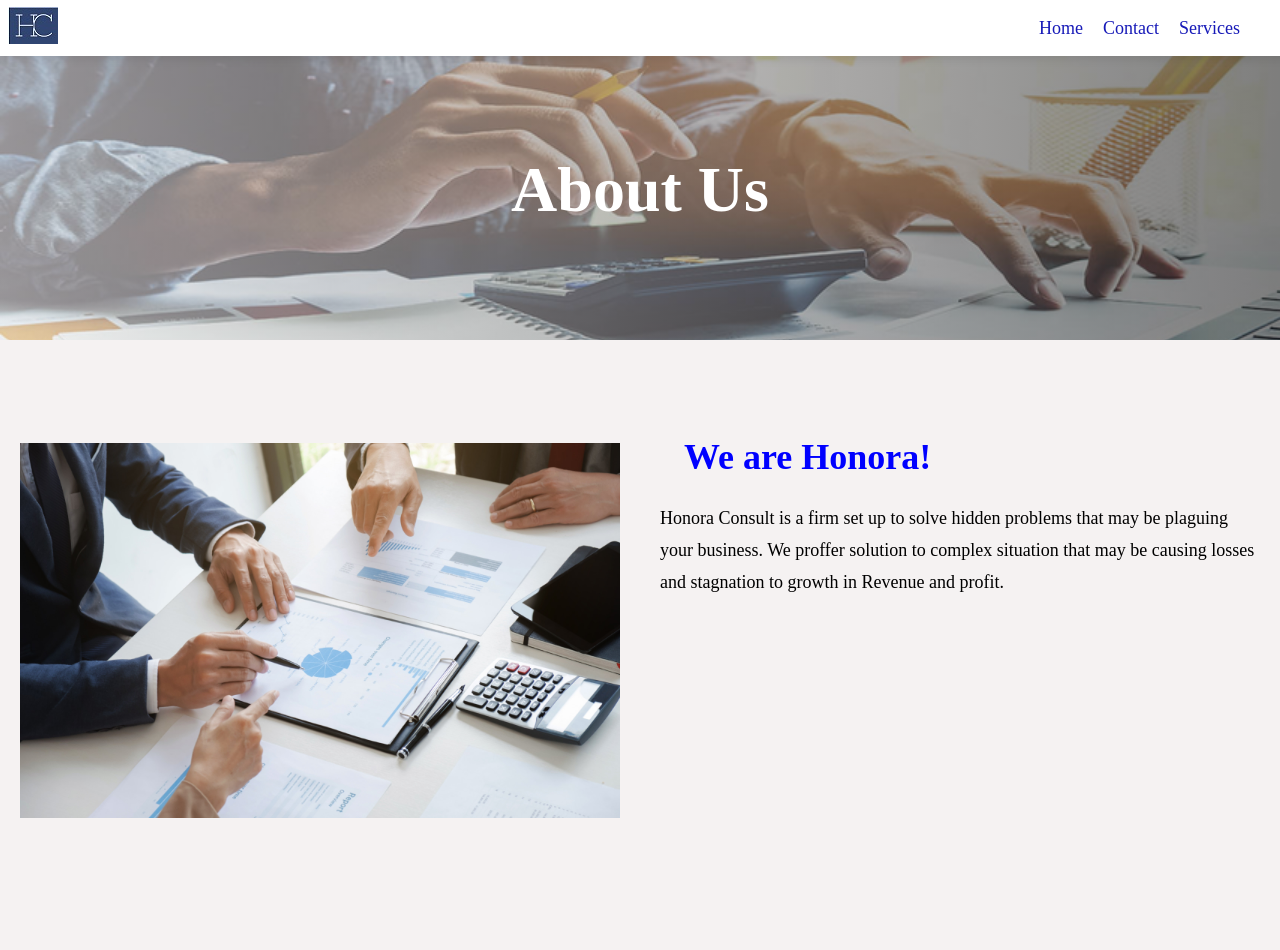
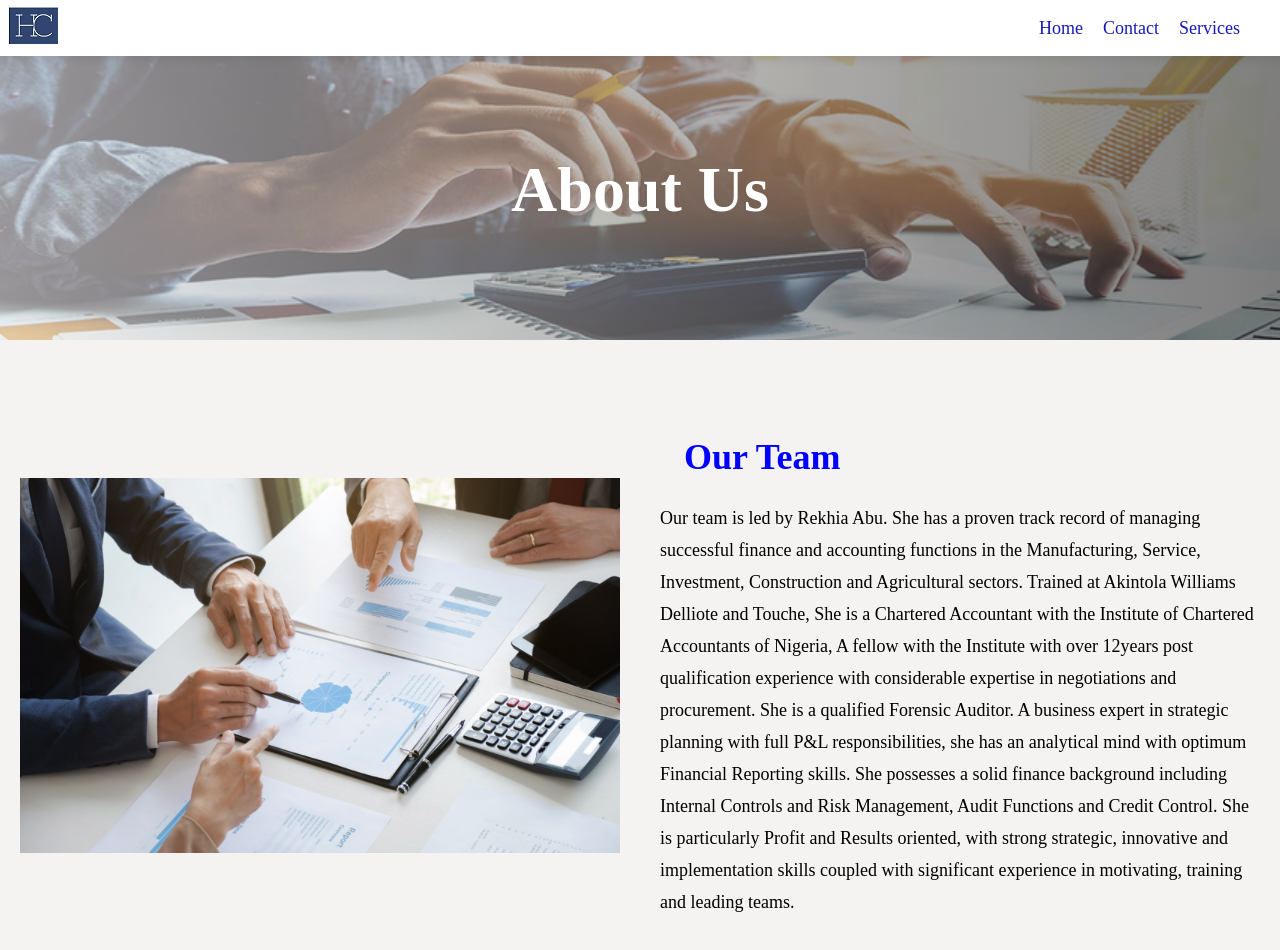
Before and after one commit to ejooremmanuel/honora, a React (Create React App) app: page /about in a window 1280 px wide. Shown: the top 950 px of the page. Before the commit the page ends 900 px from the top, so only its background shows below. Built offline with nearby package versions, Linux system fonts and the light colour scheme; some icons are missing.

Commit message:
about us

```diff
--- a/src/components/AboutComponent.js
+++ b/src/components/AboutComponent.js
@@ -22,12 +22,24 @@
           />
 
           <div className="about__text">
-            <h1 style={{ color: "blue" }}>We are Honora!</h1>
+            <h1 style={{ color: "blue" }}>Our Team</h1>
             <p>
-              Honora Consult is a firm set up to solve hidden problems that may
-              be plaguing your business. We proffer solution to complex
-              situation that may be causing losses and stagnation to growth in
-              Revenue and profit.
+              Our team is led by Rekhia Abu. She has a proven track record of
+              managing successful finance and accounting functions in the
+              Manufacturing, Service, Investment, Construction and Agricultural
+              sectors. Trained at Akintola Williams Delliote and Touche, She is
+              a Chartered Accountant with the Institute of Chartered Accountants
+              of Nigeria, A fellow with the Institute with over 12years post
+              qualification experience with considerable expertise in
+              negotiations and procurement. She is a qualified Forensic Auditor.
+              A business expert in strategic planning with full P&L
+              responsibilities, she has an analytical mind with optimum
+              Financial Reporting skills. She possesses a solid finance
+              background including Internal Controls and Risk Management, Audit
+              Functions and Credit Control. She is particularly Profit and
+              Results oriented, with strong strategic, innovative and
+              implementation skills coupled with significant experience in
+              motivating, training and leading teams.
             </p>
           </div>
         </div>
--- a/src/components/servicesdata.js
+++ b/src/components/servicesdata.js
@@ -19,9 +19,9 @@
   },
   {
     id: "4",
-    heading: "Contract and Contracts Agreements",
+    heading: "Asset Leasing and Logistics",
     icon: "article",
-    desc: " quaerat earum, quidem molestias, quod quasi hic eius? Modi voluptates placeat laborum impedit possimus consectetur dolorem error. quaerat earum, quidem molestias, quod quasi hic eius? Modi voluptates placeat laborum impedit possimus consectetur dolorem error.",
+    desc: " We provide lease or rental opportunities for businesses that require same by linking them with asset vendors and funders. We also lease out assets, motorbikes and vehicles for logistics and delivery services.",
   },
   {
     id: "5",
```
